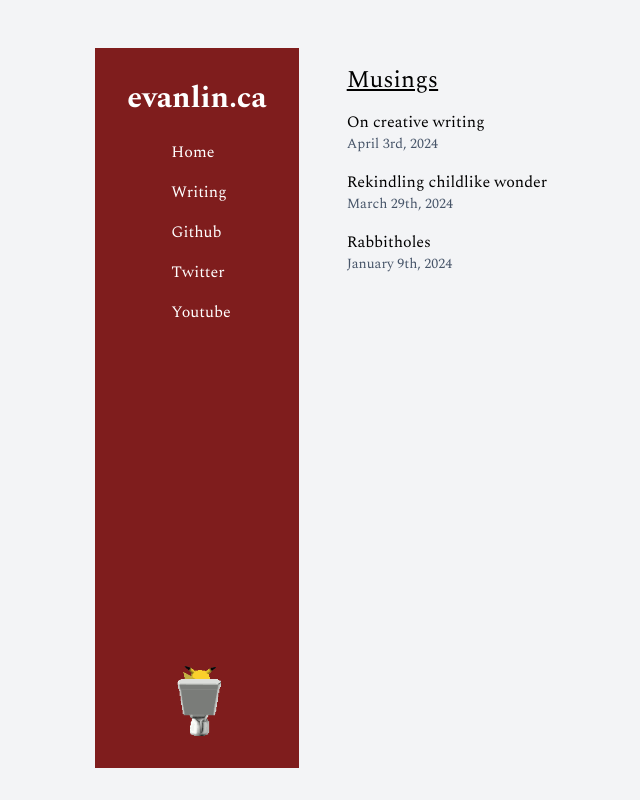
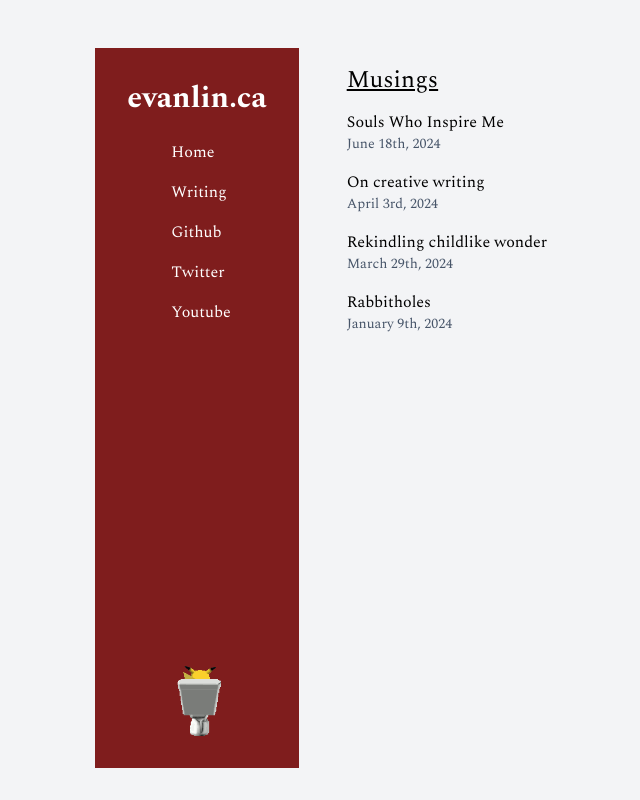
Before and after one commit to eevaain/evanlin.ca, a Next.js app: page /writing in a window 1280 px wide. Shown: the whole page, without its empty margins (118-758 px from the left). Built offline with nearby package versions, Linux system fonts and the light colour scheme.

Commit message:
sedrtfyguhijok

```diff
--- a/src/app/writing/page.tsx
+++ b/src/app/writing/page.tsx
@@ -5,6 +5,11 @@ export default function Writing() {
   // preventing remount? is that the right term? kkjkj
 
   const articles = [
+    {
+      title: "Souls Who Inspire Me",
+      href: "https://evanlin.substack.com/p/souls-who-inspire-me",
+      date: "June 18th, 2024",
+    },
     {
       title: "On creative writing",
       href: "https://evanlin.substack.com/p/creative-writing",
```
